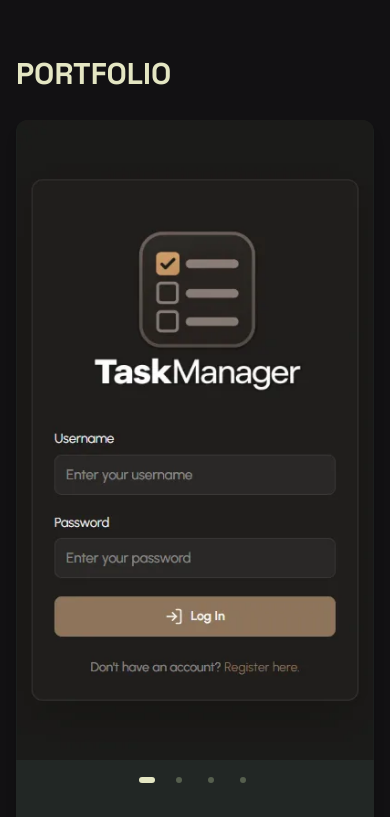
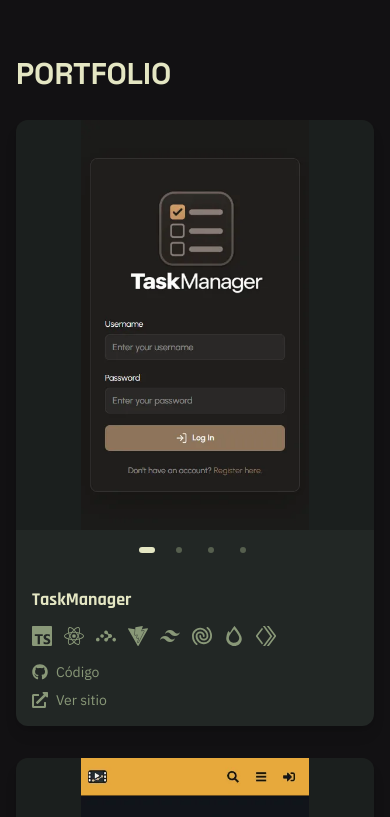
Before and after one commit to romanlafi/Portfolio-App, a React (Vite) app: page / in a window 390 px wide. Shown: the part 1680-2497 px from the top of the page. Built offline with nearby package versions, Linux system fonts and the light colour scheme.

Commit message:
portfolio: reduce mobile screenshot height

```diff
--- a/src/components/ProjectCard.jsx
+++ b/src/components/ProjectCard.jsx
@@ -49,7 +49,7 @@ export default function ProjectCard({ title, image, screenshots, mobileScreensho
             }}
         >
             <div
-                className={`relative w-full ${images.length > 1 ? "mb-10 md:mb-0" : ""} ${mobileScreenshots?.length ? "aspect-[39/70] max-h-[640px] bg-black/20 md:aspect-auto md:h-80 md:max-h-none" : "h-48 sm:h-80"}`}
+                className={`relative w-full ${images.length > 1 ? "mb-10 md:mb-0" : ""} ${mobileScreenshots?.length ? "h-[min(410px,50svh)] bg-black/20 md:aspect-auto md:h-80 md:max-h-none" : "h-48 sm:h-80"}`}
                 onTouchStart={(event) => {
                     if (event.touches.length !== 1) {
                         touchStart.current = null;
```
